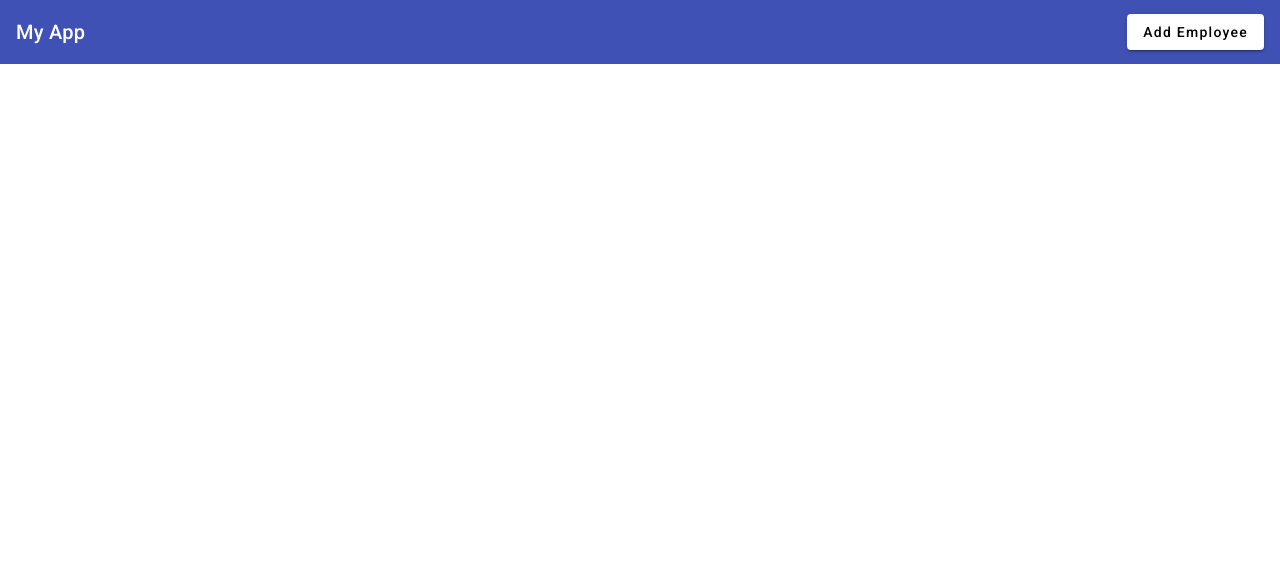
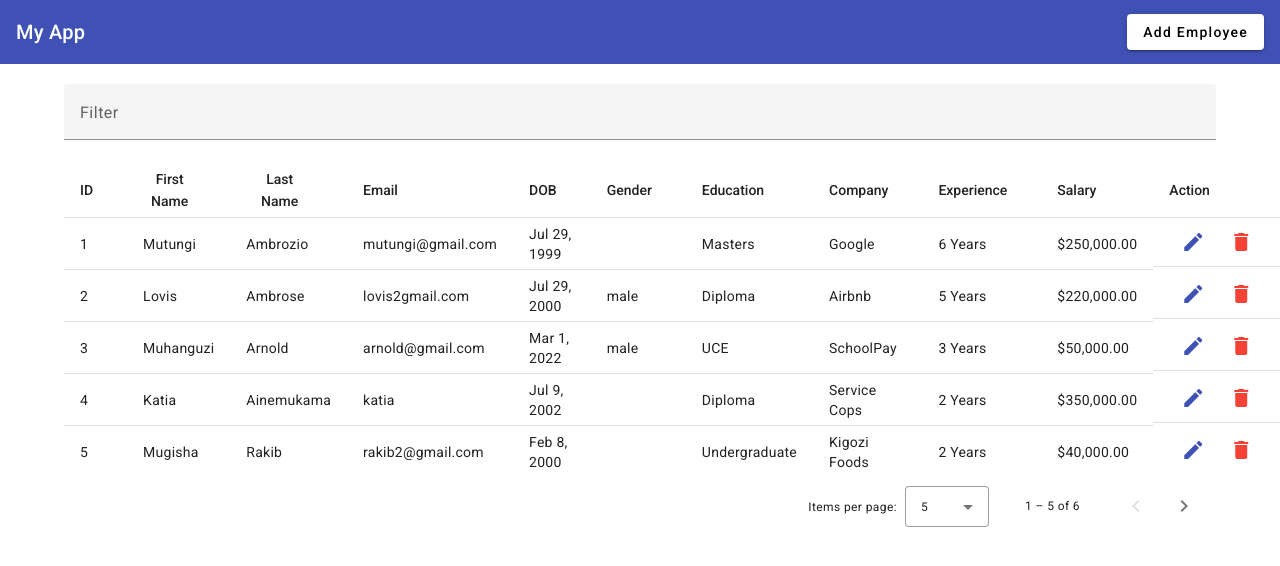
Before and after one commit to lovis-ambrose/Employee_management, an Angular app: page / in a window 1280 px wide. Shown: the top 566 px of the page. Built offline with nearby package versions, Linux system fonts and the light colour scheme; data requests are answered from the project's data file.

Commit message:
fetched data

```diff
--- /dev/null
+++ b/db.json
@@ -0,0 +1,76 @@
+{
+  "employees": [
+    {
+      "id": 1,
+      "firstName": "Mutungi",
+      "lastName": "Ambrozio",
+      "email": "mutungi@gmail.com",
+      "dob": "1999-07-29T21:00:00.000Z",
+      "gender": "",
+      "education": "Masters",
+      "company": "Google",
+      "experience": 6,
+      "salary": 250000
+    },
+    {
+      "id": 2,
+      "firstName": "Lovis",
+      "lastName": "Ambrose",
+      "email": "lovis2gmail.com",
+      "dob": "2000-07-29T21:00:00.000Z",
+      "gender": "male",
+      "education": "Diploma",
+      "company": "Airbnb",
+      "experience": 5,
+      "salary": 220000
+    },
+    {
+      "id": 3,
+      "firstName": "Muhanguzi",
+      "lastName": "Arnold",
+      "email": "arnold@gmail.com",
+      "dob": "2022-03-01T21:00:00.000Z",
+      "gender": "male",
+      "education": "UCE",
+      "company": "SchoolPay",
+      "experience": 3,
+      "salary": 50000
+    },
+    {
+      "id": 4,
+      "firstName": "Katia",
+      "lastName": "Ainemukama",
+      "email": "katia",
+      "dob": "2002-07-09T21:00:00.000Z",
+      "gender": "",
+      "education": "Diploma",
+      "company": "Service Cops",
+      "experience": 2,
+      "salary": 350000
+    },
+    {
+      "id": 5,
+      "firstName": "Mugisha",
+      "lastName": "Rakib",
+      "email": "rakib2@gmail.com",
+      "dob": "2000-02-08T21:00:00.000Z",
+      "gender": "",
+      "education": "Undergraduate",
+      "company": "Kigozi Foods",
+      "experience": 2,
+      "salary": 40000
+    },
+    {
+      "id": 6,
+      "firstName": "Mbabazi",
+      "lastName": "Jovita",
+      "email": "mbabazi@gmail.com",
+      "dob": "1966-07-12T21:00:00.000Z",
+      "gender": "female",
+      "education": "UCE",
+      "company": "Peasant",
+      "experience": 40,
+      "salary": 1000000
+    }
+  ]
+}
--- a/package.json
+++ b/package.json
@@ -20,6 +20,7 @@
     "@angular/platform-browser": "^17.3.0",
     "@angular/platform-browser-dynamic": "^17.3.0",
     "@angular/router": "^17.3.0",
+    "json-server": "^1.0.0-beta.0",
     "rxjs": "~7.8.0",
     "tslib": "^2.3.0",
     "zone.js": "~0.14.3"
--- a/src/app/app.component.html
+++ b/src/app/app.component.html
@@ -5,3 +5,89 @@
     Add Employee
   </button>
 </mat-toolbar>
+
+<div class="main-body">
+  <mat-form-field>
+    <mat-label>Filter</mat-label>
+    <input matInput (keyup)="applyFilter($event)" placeholder="Ex. Mia" #input>
+  </mat-form-field>
+
+  <div class="table-container">
+    <table mat-table [dataSource]="dataSource" matSort>
+
+      <!-- ID Column -->
+      <ng-container matColumnDef="id">
+        <th mat-header-cell *matHeaderCellDef mat-sort-header> ID </th>
+        <td mat-cell *matCellDef="let row"> {{row.id}} </td>
+      </ng-container>
+
+      <ng-container matColumnDef="firstName">
+        <th mat-header-cell *matHeaderCellDef mat-sort-header> First Name </th>
+        <td mat-cell *matCellDef="let row"> {{row.firstName}} </td>
+      </ng-container>
+
+      <ng-container matColumnDef="lastName">
+        <th mat-header-cell *matHeaderCellDef mat-sort-header> Last Name </th>
+        <td mat-cell *matCellDef="let row"> {{row.lastName}} </td>
+      </ng-container>
+
+      <ng-container matColumnDef="email">
+        <th mat-header-cell *matHeaderCellDef mat-sort-header> Email </th>
+        <td mat-cell *matCellDef="let row"> {{row.email}} </td>
+      </ng-container>
+
+      <ng-container matColumnDef="dob">
+        <th mat-header-cell *matHeaderCellDef mat-sort-header> DOB </th>
+        <td mat-cell *matCellDef="let row"> {{row.dob | date }} </td>
+      </ng-container>
+
+      <ng-container matColumnDef="gender">
+        <th mat-header-cell *matHeaderCellDef mat-sort-header> Gender </th>
+        <td mat-cell *matCellDef="let row"> {{row.gender}} </td>
+      </ng-container>
+
+      <ng-container matColumnDef="education">
+        <th mat-header-cell *matHeaderCellDef mat-sort-header> Education </th>
+        <td mat-cell *matCellDef="let row"> {{row.education}} </td>
+      </ng-container>
+
+      <ng-container matColumnDef="company">
+        <th mat-header-cell *matHeaderCellDef mat-sort-header> Company </th>
+        <td mat-cell *matCellDef="let row"> {{row.company}} </td>
+      </ng-container>
+
+      <ng-container matColumnDef="experience">
+        <th mat-header-cell *matHeaderCellDef mat-sort-header> Experience </th>
+        <td mat-cell *matCellDef="let row"> {{row.experience}} Years</td>
+      </ng-container>
+
+      <ng-container matColumnDef="salary">
+        <th mat-header-cell *matHeaderCellDef mat-sort-header> Salary </th>
+        <td mat-cell *matCellDef="let row"> {{row.salary | currency}} </td>
+      </ng-container>
+
+      <ng-container matColumnDef="action">
+        <th mat-header-cell *matHeaderCellDef mat-sort-header> Action </th>
+        <td mat-cell *matCellDef="let row" class="action">
+          <button mat-icon-button color="primary">
+            <mat-icon>edit</mat-icon>
+          </button>
+
+          <button mat-icon-button color="warn" (click)="deleteEmp(row.id)">
+            <mat-icon>delete</mat-icon>
+          </button>
+        </td>
+      </ng-container>
+
+      <tr mat-header-row *matHeaderRowDef="displayedColumns"></tr>
+      <tr mat-row *matRowDef="let row; columns: displayedColumns;"></tr>
+
+      <!-- Row shown when there is no matching data. -->
+      <tr class="mat-row" *matNoDataRow>
+        <td class="mat-cell" colspan="4">No data matching the filter "{{input.value}}"</td>
+      </tr>
+    </table>
+
+    <mat-paginator [pageSizeOptions]="[5, 10, 25, 100]" aria-label="Select page of users"></mat-paginator>
+  </div>
+</div>
--- a/src/app/app.component.scss
+++ b/src/app/app.component.scss
@@ -1,3 +1,17 @@
 .example-spacer {
     flex: 1 1 auto;
   }
+.main-body {
+  padding-top: 20px;
+  max-width: 90%;
+  margin: 0 auto;
+
+  mat-form-field {
+    width: 100%;
+  }
+
+  .action {
+    display: flex;
+    flex-direction: row;
+  }
+}
--- a/src/app/app.component.ts
+++ b/src/app/app.component.ts
@@ -1,4 +1,4 @@
-import { Component } from '@angular/core';
+import { Component, OnInit, AfterViewInit, ViewChild } from '@angular/core';
 import { RouterOutlet } from '@angular/router';
 
 import {MatToolbarModule} from '@angular/material/toolbar';
@@ -11,6 +11,13 @@ import { MatNativeDateModule } from '@angular/material/core';
 import { MatFormFieldModule } from '@angular/material/form-field';
 import { MatInputModule } from '@angular/material/input';
 import {MatSelectModule} from '@angular/material/select';
+import { HttpClientModule } from '@angular/common/http';
+import { EmployeeService } from './services/employee.service';
+import {MatPaginator, MatPaginatorModule} from '@angular/material/paginator';
+import {MatSort, MatSortModule} from '@angular/material/sort';
+import {MatTableDataSource, MatTableModule} from '@angular/material/table';
+import { CommonModule } from '@angular/common';
+
 
 @Component({
   selector: 'app-root',
@@ -26,18 +33,75 @@ import {MatSelectModule} from '@angular/material/select';
     MatFormFieldModule,
     MatInputModule,
     MatSelectModule,
+    HttpClientModule,
+    MatTableModule,
+    MatPaginatorModule,
+    MatSortModule,
+    CommonModule
+
   ],
   templateUrl: './app.component.html',
   styleUrl: './app.component.scss'
 })
-export class AppComponent {
+export class AppComponent implements OnInit{
   title = 'crud';
 
+  displayedColumns: string[] = ['id', 'firstName', 'lastName', 'email', 'dob', 'gender', 'education', 'company', 'experience', 'salary', 'action'];
+  dataSource!: MatTableDataSource<any>;
+
+  @ViewChild(MatPaginator) paginator!: MatPaginator;
+  @ViewChild(MatSort) sort!: MatSort;
+
+
   constructor(
-    private _dialog: MatDialog
+    private _dialog: MatDialog,
+    private _employeeService: EmployeeService
   ){}
+
+
+  ngOnInit(): void {
+    this.getEmployeeList();
+  }
 
   addEditEmployee(){
     this._dialog.open(EmpAddEditComponent)
   }
+
+  getEmployeeList(){
+    this._employeeService.getEmployees().subscribe({
+      next: (res) =>{
+        this.dataSource = new MatTableDataSource(res);
+        this.dataSource.sort = this.sort;
+        this.dataSource.paginator = this.paginator;
+      },
+      error: (err) =>{
+        console.log(err)
+      }
+    });
+  }
+
+  deleteEmp(id: number) {
+    this._employeeService.deleteEmployee(id).subscribe({
+      next: (res) =>{
+        alert("employee deleted!")
+      },
+      error: (err) => {
+        console.log(err)
+      }
+    });
+  }
+
+  applyFilter(event: Event) {
+    const filterValue = (event.target as HTMLInputElement).value;
+    this.dataSource.filter = filterValue.trim().toLowerCase();
+
+    if (this.dataSource.paginator) {
+      this.dataSource.paginator.firstPage();
+    }
+  }
+
+  // ngAfterViewInit() {
+  //   this.dataSource.paginator = this.paginator;
+  //   this.dataSource.sort = this.sort;
+  // }
 }
--- a/src/app/app.config.ts
+++ b/src/app/app.config.ts
@@ -3,7 +3,8 @@ import { provideRouter } from '@angular/router';
 
 import { routes } from './app.routes';
 import { provideAnimationsAsync } from '@angular/platform-browser/animations/async';
+import { provideHttpClient } from '@angular/common/http';
 
 export const appConfig: ApplicationConfig = {
-  providers: [provideRouter(routes), provideAnimationsAsync()]
+  providers: [provideRouter(routes), provideAnimationsAsync(), provideHttpClient()]
 };
--- a/src/app/emp-add-edit/emp-add-edit.component.ts
+++ b/src/app/emp-add-edit/emp-add-edit.component.ts
@@ -9,6 +9,9 @@ import { MatNativeDateModule, provideNativeDateAdapter } from '@angular/material
 import {MatRadioModule} from '@angular/material/radio';
 import {MatSelectModule} from '@angular/material/select';
 import { FormBuilder, FormGroup, FormsModule, ReactiveFormsModule } from '@angular/forms';
+import { EmployeeService } from '../services/employee.service';
+import { DialogRef } from '@angular/cdk/dialog';
+import { HttpClientModule } from '@angular/common/http';
 
 
 @Component({
@@ -26,7 +29,8 @@ import { FormBuilder, FormGroup, FormsModule, ReactiveFormsModule } from '@angul
     MatInputModule,
     MatFormFieldModule,
     FormsModule,
-    ReactiveFormsModule
+    ReactiveFormsModule,
+    HttpClientModule
   ],
   templateUrl: './emp-add-edit.component.html',
   styleUrl: './emp-add-edit.component.scss'
@@ -36,9 +40,11 @@ export class EmpAddEditComponent {
   empForm: FormGroup;
 
   constructor(
-    private _fb: FormBuilder
+    private _fb: FormBuilder,
+    private _empService: EmployeeService,
+    private _dialogRef: DialogRef<EmpAddEditComponent>
   ){
-    this.empForm = _fb.group({
+    this.empForm = this._fb.group({
       firstName: '',
       lastName: '',
       email: '',
@@ -65,8 +71,14 @@ export class EmpAddEditComponent {
   ];
 
   onFormSubmit(){
-    if(this.empForm.valid){
-      console.log(this.empForm.value);
+    this._empService.addEmployee(this.empForm.value).subscribe(
+    response => {
+      alert("employee added");
+      this._dialogRef.close();
+    },
+    error =>{
+      alert("error occured");
     }
+  );
   }
 }
--- /dev/null
+++ b/src/app/services/employee.service.ts
@@ -0,0 +1,33 @@
+// employee.service.ts
+import { HttpClient } from '@angular/common/http';
+import { Injectable } from '@angular/core';
+import { Observable } from 'rxjs';
+import { map, switchMap } from 'rxjs/operators';
+
+@Injectable({
+  providedIn: 'root'
+})
+export class EmployeeService {
+  api: string = "http://localhost:3000/employees";
+
+  constructor(private _http: HttpClient) {}
+
+  addEmployee(data: any): Observable<any> {
+    return this.getEmployees().pipe(
+      map(employees => {
+        const maxId = employees.reduce((max: number, employee: any) => Math.max(max, employee.id), 0);
+        data.id = maxId + 1;
+        return data;
+      }),
+      switchMap(newEmployee => this._http.post(this.api, newEmployee))
+    );
+  }
+
+  getEmployees(): Observable<any> {
+    return this._http.get(this.api);
+  }
+
+  deleteEmployee(id: number): Observable<any> {
+    return this._http.delete(`this.api/${id}`);
+  }
+}
```
Also changed, not shown: 2 other files (tests, documents, lock files or other folders).
